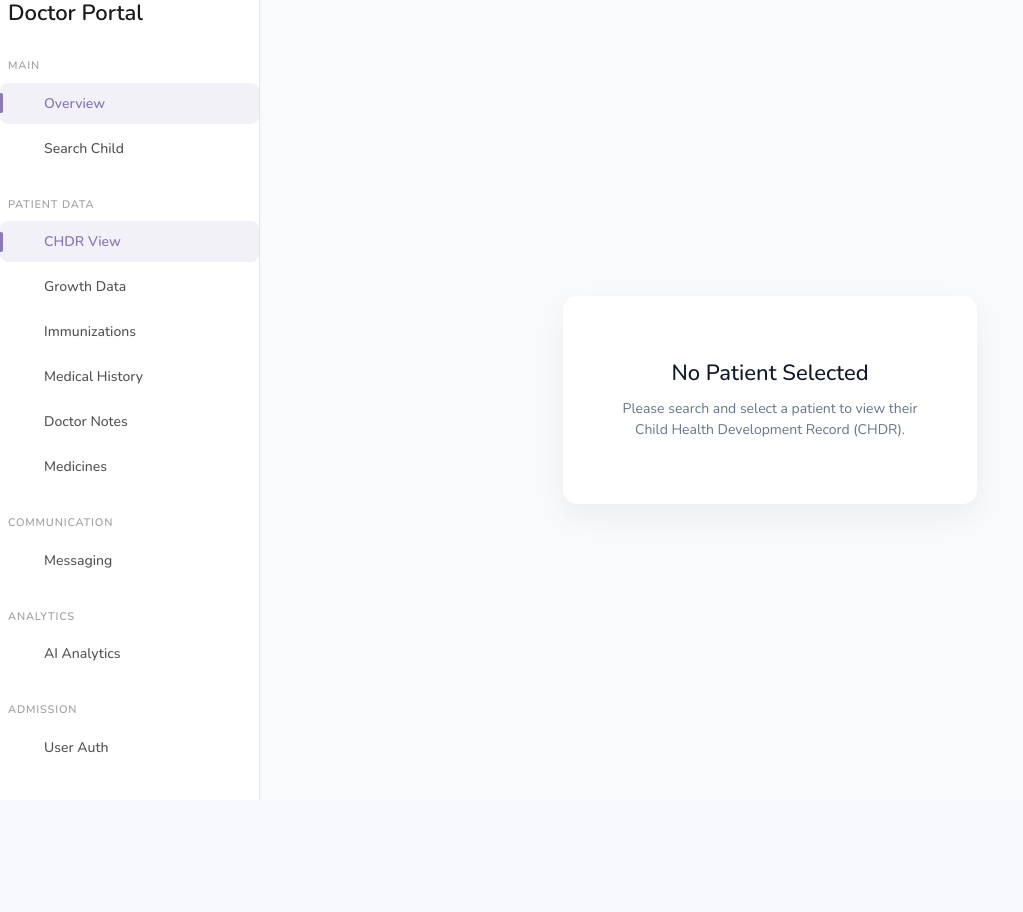
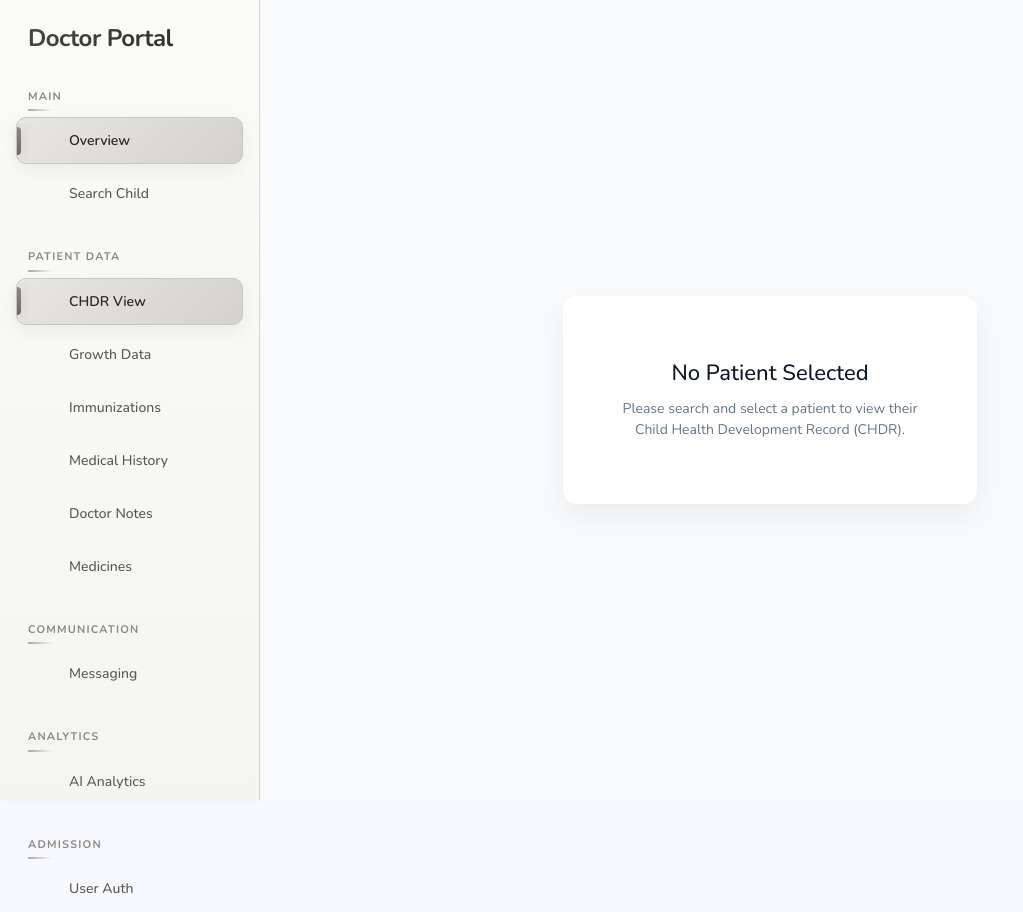
Before and after one commit to nichelleis/Bambinoo, a React (Vite) app in the folder frontend/: page /doctor/chdr in a window 1280 px wide. Shown: the whole page, without its empty margins (0-1023 px from the left). Before the commit the page ends 800 px from the top, so only its background shows below. Built offline with nearby package versions, Linux system fonts and the light colour scheme; a web font is replaced by a local one.

Commit message:
style: enhance DoctorSideNav styles for improved aesthetics and usability

```diff
--- a/frontend/src/doctor/components/DoctorSideNav.css
+++ b/frontend/src/doctor/components/DoctorSideNav.css
@@ -1,65 +1,101 @@
 .sidebar {
   width: 260px;
   height: 100vh;
-  background: #ffffff;
-  border-right: 1px solid #e5e5e5;
+  background: linear-gradient(180deg, #fafaf8 0%, #f5f5f0 100%);
+  border-right: 1px solid #d4d2cd;
   flex-shrink: 0;
+  padding: 24px 16px;
+  box-shadow: 2px 0 12px rgba(0, 0, 0, 0.03);
 }
 
 .logo {
-  font-size: 22px;
-  font-weight: 600;
-  color: #1a1a1a;
-  margin-bottom: 32px;
-  padding: 0 8px;
+  font-size: 24px;
+  font-weight: 700;
+  color: #2a2825;
+  margin-bottom: 36px;
+  padding: 0 12px;
+  letter-spacing: -0.5px;
+  background: linear-gradient(135deg, #4a4845 0%, #2a2825 100%);
+  -webkit-background-clip: text;
+  -webkit-text-fill-color: transparent;
+  background-clip: text;
 }
 
 .menu-section {
-  margin-bottom: 28px;
+  margin-bottom: 32px;
 }
 
 .section-title {
   font-size: 11px;
-  color: #a3a3a3;
-  font-weight: 600;
+  color: #8b8985;
+  font-weight: 700;
   text-transform: uppercase;
-  letter-spacing: 0.8px;
-  margin-bottom: 8px;
-  padding: 0 8px;
+  letter-spacing: 1.2px;
+  margin-bottom: 12px;
+  padding: 0 12px;
+  position: relative;
+}
+
+.section-title::after {
+  content: "";
+  position: absolute;
+  bottom: -6px;
+  left: 12px;
+  width: 24px;
+  height: 2px;
+  background: linear-gradient(90deg, #a8a6a1 0%, transparent 100%);
+  border-radius: 1px;
 }
 
 .sidebar a {
   display: flex;
   align-items: center;
-  gap: 12px;
-  padding: 10px 12px;
-  margin-bottom: 4px;
-  border-radius: 8px;
+  gap: 14px;
+  padding: 12px 16px;
+  margin-bottom: 6px;
+  border-radius: 10px;
   text-decoration: none;
-  color: #525252;
+  color: #5a5754;
   font-size: 14px;
   font-weight: 500;
-  transition: all 0.2s ease;
+  transition: all 0.25s cubic-bezier(0.4, 0, 0.2, 1);
   position: relative;
+  border: 1px solid transparent;
 }
 
 .sidebar a::before {
   content: attr(data-icon);
-  font-size: 16px;
-  width: 20px;
+  font-size: 18px;
+  width: 22px;
   text-align: center;
-  opacity: 0.8;
+  opacity: 0.85;
+  transition: all 0.25s ease;
 }
 
 .sidebar a:hover {
-  background: #fafafa;
-  color: #1a1a1a;
+  background: #ffffff;
+  color: #2a2825;
+  border-color: #e8e6e1;
+  transform: translateX(4px);
+  box-shadow: 0 4px 12px rgba(0, 0, 0, 0.04);
+}
+
+.sidebar a:hover::before {
+  opacity: 1;
+  transform: scale(1.1);
 }
 
 .sidebar a.active {
-  background: #f3f1f8;
-  color: #8b7ab8;
+  background: linear-gradient(135deg, #e8e6e1 0%, #d4d2cd 100%);
+  color: #2a2825;
   font-weight: 600;
+  border-color: #c9c7c2;
+  box-shadow: 0 6px 16px rgba(139, 137, 133, 0.12);
+}
+
+.sidebar a.active::before {
+  opacity: 1;
+  color: #4a4845;
 }
 
 .sidebar a.active::after {
@@ -68,18 +104,74 @@
   left: 0;
   top: 50%;
   transform: translateY(-50%);
-  width: 3px;
-  height: 20px;
-  background: #8b7ab8;
-  border-radius: 0 2px 2px 0;
+  width: 4px;
+  height: 28px;
+  background: linear-gradient(180deg, #8b8985 0%, #6a6864 100%);
+  border-radius: 0 4px 4px 0;
+  box-shadow: 2px 0 8px rgba(139, 137, 133, 0.25);
+}
+
+.sidebar::-webkit-scrollbar {
+  width: 8px;
+}
+
+.sidebar::-webkit-scrollbar-track {
+  background: transparent;
+  margin: 12px 0;
+}
+
+.sidebar::-webkit-scrollbar-thumb {
+  background: linear-gradient(180deg, #d4d2cd 0%, #c9c7c2 100%);
+  border-radius: 4px;
+  border: 2px solid #fafaf8;
+  transition: all 0.2s ease;
+}
+
+.sidebar::-webkit-scrollbar-thumb:hover {
+  background: linear-gradient(180deg, #c9c7c2 0%, #b5b3ae 100%);
+}
+
+.sidebar a:active {
+  transform: translateX(2px);
+  transition: transform 0.1s ease;
+}
+
+.menu-section:last-child {
+  margin-bottom: 0;
+}
+
+.sidebar-logout {
+  margin-top: auto;
+  padding: 16px;
+}
+
+.logout-btn {
+  width: 100%;
+  display: flex;
+  align-items: center;
+  gap: 10px;
+  padding: 10px 16px;
+  font-weight: 600;
+  font-size: 14px;
+  color: #2a2825;
+  background: linear-gradient(135deg, #e8e6e1 0%, #d4d2cd 100%);
+  border: 1px solid #c9c7c2;
+  border-radius: 8px;
+  box-shadow: 0 6px 16px rgba(139, 137, 133, 0.12);
+  cursor: pointer;
+  transition: all 0.3s ease;
+  text-align: left;
 }
 
 
-.sidebar::-webkit-scrollbar {
-  width: 6px;
+.logout-btn i {
+  font-size: 18px;
 }
 
-.sidebar::-webkit-scrollbar-thumb {
-  background: #e5e5e5;
-  border-radius: 3px;
+
+.logout-btn:hover {
+  background: linear-gradient(135deg, #d4d2cd 0%, #bfbcb5 100%);
+  color: #1a1a1a;
+  box-shadow: 0 8px 20px rgba(139, 137, 133, 0.2);
+  transform: translateY(-2px);
 }
```
